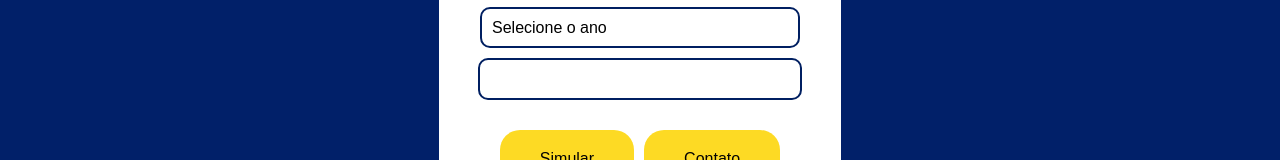
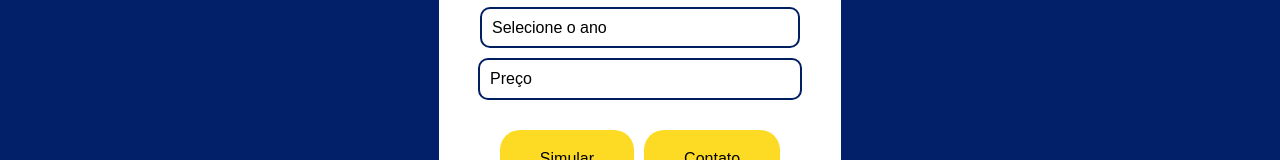
Before and after one commit to vnss-costa/simulador-consorcio, a React (Create React App) app: page / in a window 1280 px wide. Shown: the part 427-587 px from the top of the page. Built offline with nearby package versions, Linux system fonts and the light colour scheme.

Commit message:
adiciona label

```diff
--- a/src/pages/Home.jsx
+++ b/src/pages/Home.jsx
@@ -1,13 +1,16 @@
 import React, { useEffect, useState } from "react";
-
+import {AlignJustify} from 'lucid-react';
 import '../css/Styles.css';
 
 import Button from "../components/Button";
 import SelectDropdown from "../components/SelectDropdown";
 import Info from "../components/Info";
 import Header from "../components/Header";
+import SideBar from "../components/Sidebar";
 
 const Home = () => {
+
+  const [isSideBarOpen, setIsSideBarOpen] = useState(false);
 
   const [autoBrands, setAutoBrands] = useState([]);
   const [autoModels, setAutoModels] = useState([]);
@@ -123,6 +126,10 @@ const Home = () => {
     setSelectedPreco(event.target.value);
   }
 
+  const toggleSideBar = () => {
+    setIsSideBarOpen(!isSideBarOpen);
+  }
+
   const handleButtonClick = () => {
     console.log('Botão clicado');
   };
@@ -131,6 +138,8 @@ const Home = () => {
 
   return (
     <div className='body'>
+      <AlignJustify className='sidebar-icon' onClick={toggleSideBar}/>
+      <SideBar isSideBarOpen={isSideBarOpen}/>
       <Header/>
       <div className='title'>
         <h1>Faça sua simulação!</h1>
@@ -160,7 +169,7 @@ const Home = () => {
           onChange={handleAnoChange}
           defaultLabel={'Selecione o ano'}
         />
-        <Info value={autoPreco}/>
+        <Info label={'Preço'} value={autoPreco}/>
         <div className='buttons-cage'>
           <Button to={`/Simulate?value=${autoPreco}`} children={'Simular'} onClick={handleButtonClick}/>
           <Button to={'/Contact'} children={'Contato'} onClick={handleButtonClick}/>
```
